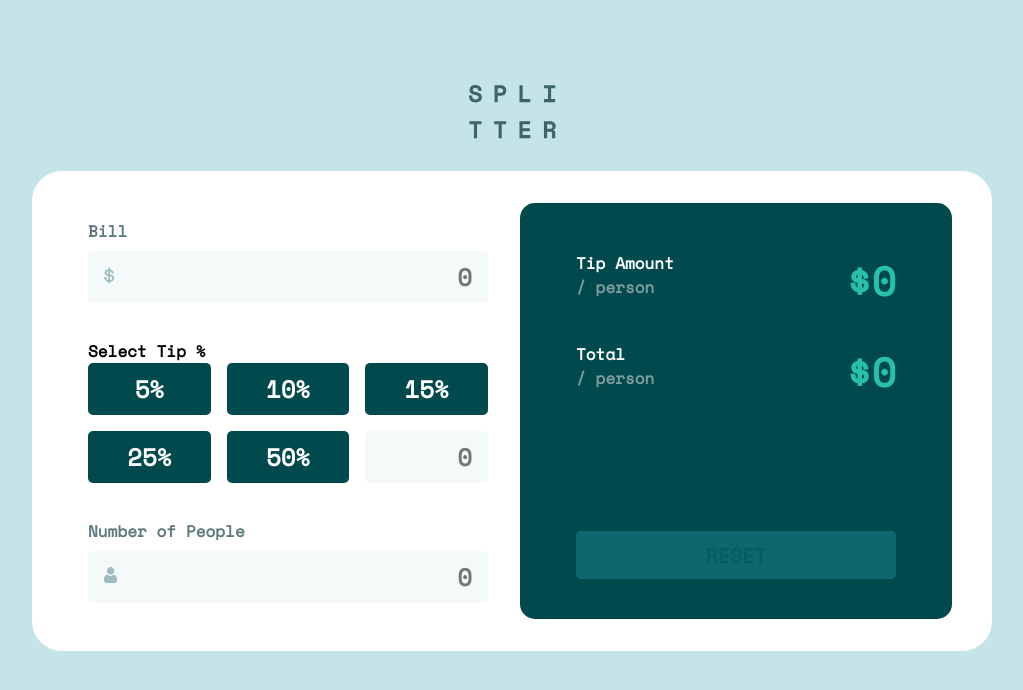
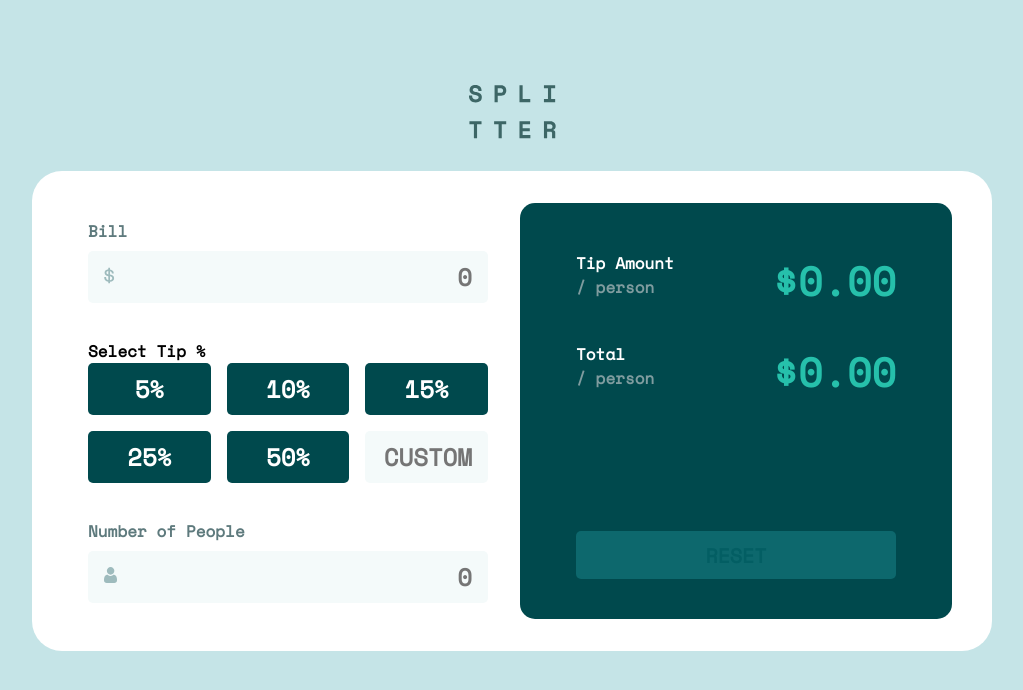
Before and after one commit to FTP-droid/tip-calculator-app-main, a React (Vite) app: page / in a window 1280 px wide. Shown: the top 690 px of the page, without its empty margins (128-1151 px from the left). Built offline with nearby package versions, Linux system fonts and the light colour scheme.

Commit message:
Added logic for calculating tip amount, calculating total per person, when button is disabled and for the reset button. Changed text inputs to number inputs.

```diff
--- a/src/components/Calculator/Calculator.module.css
+++ b/src/components/Calculator/Calculator.module.css
@@ -38,13 +38,6 @@
     flex-direction: column;
     justify-content: space-between;
     border-radius: 15px;
-}
-
-#tip-percentage-container {
-    display: grid;
-    grid-template-columns: repeat(3, 1fr);
-    width: 100%;
-    gap: 1rem;
 }
 
 #input-card {
--- a/src/components/Calculator/Calculator.tsx
+++ b/src/components/Calculator/Calculator.tsx
@@ -20,13 +20,27 @@ function Calculator() {
     setNumberOfPeople(parseInt((e.target as HTMLInputElement).value));
   }
 
-  const [tipAmount, setTipAmount] = useState(0);
-  // Rounded using imprecise Math.round function, consider using a currency library in the future
+  const [tipAmount, setTipAmount] = useState('');
+  const [totalPerPerson, setTotalPerPerson] = useState('');
+
+  const onReset = () => {
+    setTipAmount('');
+    setBill(0);
+    setTipPercentage(0);
+    setNumberOfPeople(0);
+    setTotalPerPerson('');
+  }
+  // Rounded using toFixed function, consider using a currency library in the future.
+  // Project assumes valid inputs.
   useEffect(() => {
     if(bill > 0 && tipPercentage > 0 && numberOfPeople > 0){
-      setTipAmount(Math.floor((bill * (tipPercentage * 0.01) / numberOfPeople) * 100) / 100);
+      setTipAmount(((bill * (tipPercentage * 0.01) / numberOfPeople)).toFixed(2));
+      setTotalPerPerson((bill * (1 + (tipPercentage / 100)) / numberOfPeople).toFixed(2));
+    } else {
+      setTipAmount('');
+      setTotalPerPerson('');
     }
-  }, [bill, tipPercentage, numberOfPeople]);
+  }, [bill, tipPercentage, numberOfPeople, tipAmount]);
 
   return (
     <main className={styles.container}>
@@ -35,7 +49,8 @@ function Calculator() {
         <div className={styles['input-container-with-label']}>
           <label htmlFor='bill-input' className={styles['input-label']}>Bill</label>
           <div className={styles['input-wrapper']}>
-            <input className='number-input' id='bill-input' placeholder='0' onChange={onBillChange}/>
+            <input className='number-input' id='bill-input' placeholder='0' onChange={onBillChange}
+              value={bill || ''} type='number'/>
             <img src={dollarIcon} className={styles.icon}/>
           </div>
         </div>
@@ -46,7 +61,7 @@ function Calculator() {
           <label htmlFor='number-of-people-input' className={styles['input-label']}>Number of People</label>
           <div className={styles['input-wrapper']}>
             <input className='number-input' id='number-of-people-input' placeholder='0'
-            onChange={onNumberOfPeopleChange}/>
+            onChange={onNumberOfPeopleChange} value={numberOfPeople || ""} type='number'/>
             <img src={personIcon} className={styles.icon}/>
           </div>
         </div>
@@ -58,17 +73,18 @@ function Calculator() {
               <div>Tip Amount</div>
               <div className={styles['person-text']}>/ person</div>
             </div>
-            <div className={styles['output-value']}>${tipAmount}</div>
+            <div className={styles['output-value']}>${tipAmount || '0.00'}</div>
           </div>
           <div className={styles['output']}>
             <div className={styles['output-text']}>
               <div>Total</div>
               <div className={styles['person-text']}>/ person</div>
             </div>
-            <div className={styles['output-value']}>${bill || 0}</div>
+            <div className={styles['output-value']}>${totalPerPerson || '0.00'}</div>
           </div>
         </div>
-        <button id={styles['reset-button']} disabled >RESET</button>
+        <button id={styles['reset-button']} onClick={onReset}
+          disabled={bill == 0 || tipPercentage == 0 || numberOfPeople == 0}>RESET</button>
       </section>
     </main>
   )
--- a/src/components/TipPercentages/TipPercentages.module.css
+++ b/src/components/TipPercentages/TipPercentages.module.css
@@ -31,3 +31,8 @@
     color: var(--white);
     cursor: pointer;
 }
+
+#custom-tip-input {
+    padding-left: 0.5rem;
+    width: calc(100% - 1.5rem);
+}
--- a/src/components/TipPercentages/TipPercentages.tsx
+++ b/src/components/TipPercentages/TipPercentages.tsx
@@ -26,8 +26,9 @@ function TipPercentages({setTipPercentage, tipPercentage}:
               customInputFocused={customInputFocused}
             />
           )}
-          <input className='number-input' id={styles['custom-tip-input']} placeholder='0'
-          onChange={onCustomTipChange} onFocus={() => setCustomInputFocused(true)}/>
+          <input className='number-input' id={styles['custom-tip-input']} placeholder='CUSTOM'
+          onChange={onCustomTipChange} onFocus={() => {setCustomInputFocused(true); setTipPercentage(0)}}
+          value={(customInputFocused && tipPercentage) || ''} type='number'/>
       </div>
     </div>
   )
```
